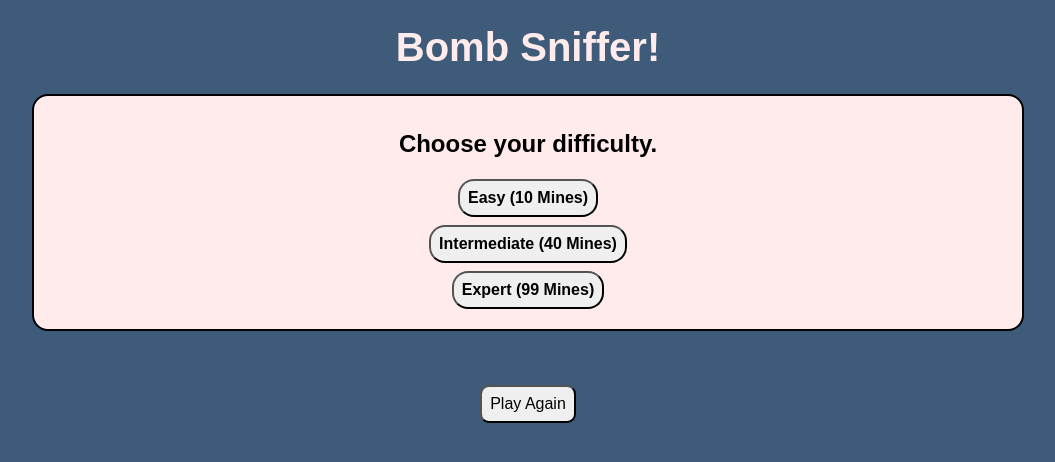
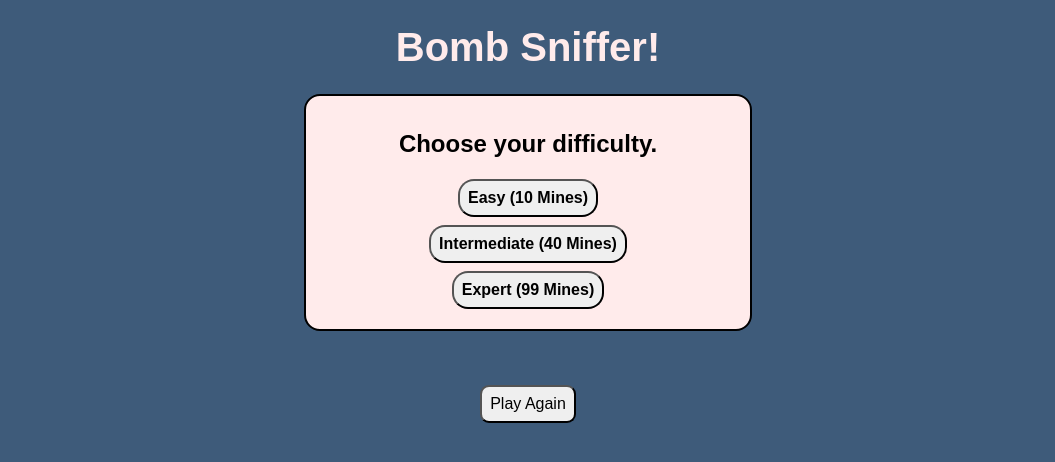
Before and after one commit to jessicaevans17/minesweeper, a React (Create React App) app: page / in a window 1280 px wide. Shown: the top 462 px of the page, without its empty margins (112-1167 px from the left). Built offline with nearby package versions, Linux system fonts and the light colour scheme.

Commit message:
re-sized squares

```diff
--- a/src/components/Board.jsx
+++ b/src/components/Board.jsx
@@ -85,8 +85,6 @@ class Board extends Component {
     })
   }
 
-  async componentDidMount() {}
-
   render() {
     return (
       <>
--- a/src/index.css
+++ b/src/index.css
@@ -24,7 +24,7 @@ body {
   flex-direction: column;
   align-items: center;
   background-color: var(--white);
-  margin: 0rem 9rem;
+  margin: 0rem 26rem;
   padding: 1rem 0rem;
   border: solid black 2px;
   border-radius: 1rem;
@@ -63,7 +63,7 @@ main {
 }
 
 td {
-  padding: 2rem;
+  padding: 1rem;
   width: 1.5rem;
   height: 1.5rem;
   text-align: center;
@@ -78,7 +78,7 @@ tr {
 }
 
 tbody {
-  font-size: 2rem;
+  font-size: 1rem;
 }
 .game-over {
   color: var(--white);
```
